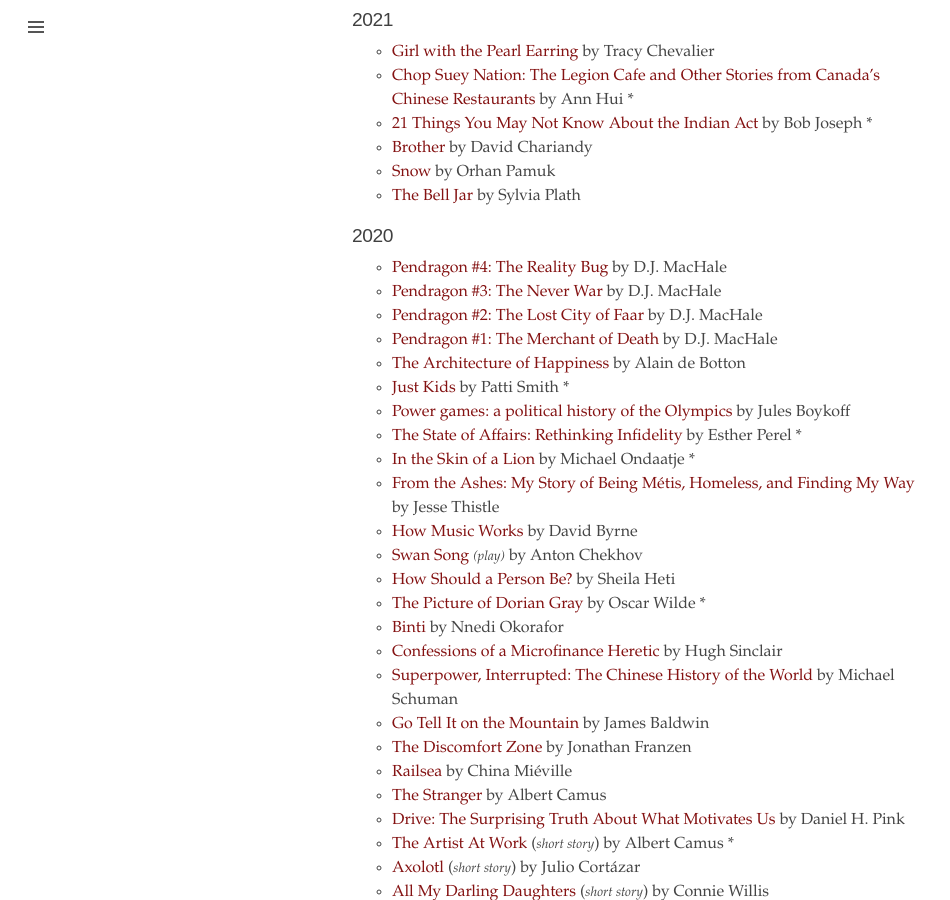
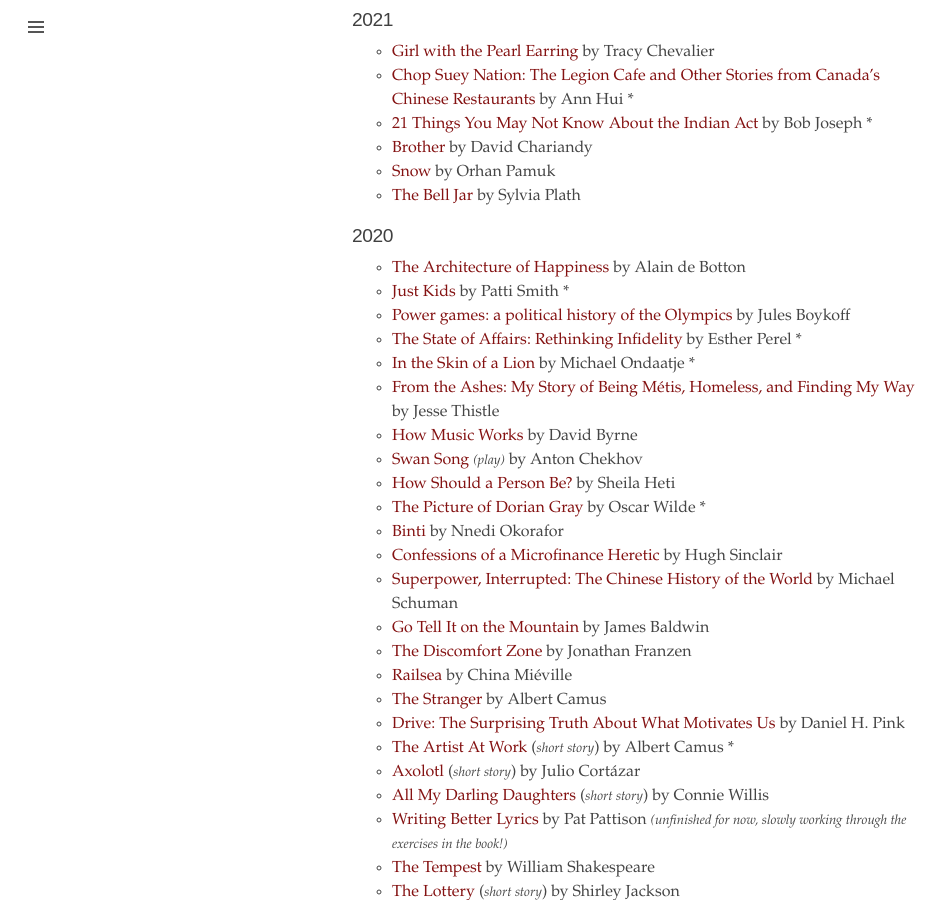
Before and after one commit to mondayrain/mondayrain.github.io, a Jekyll site: the page built from reading_list.md, in a window 1280 px wide and 900 px high, scrolled down 439 px. Shown: the whole window, without its empty margins (0-950 px from the left). Built offline with Jekyll 4.4.1, drawn with Linux system fonts in a browser that asks for light colours.

Commit message:
Update reading_list.md

```diff
--- a/reading_list.md
+++ b/reading_list.md
@@ -22,10 +22,6 @@ I read a lot. I read as much as I can. I read in an attempt to truly understand
 - [The Bell Jar](https://en.wikipedia.org/wiki/The_Bell_Jar) by Sylvia Plath
 
 ## 2020
-- [Pendragon #4: The Reality Bug](https://www.goodreads.com/book/show/215541.The_Reality_Bug) by D.J. MacHale
-- [Pendragon #3: The Never War](https://www.goodreads.com/book/show/536982.The_Never_War) by D.J. MacHale
-- [Pendragon #2: The Lost City of Faar](https://www.goodreads.com/book/show/215543.The_Lost_City_of_Faar) by D.J. MacHale
-- [Pendragon #1: The Merchant of Death](https://www.goodreads.com/book/show/833710.The_Merchant_of_Death) by D.J. MacHale
 - [The Architecture of Happiness](https://en.wikipedia.org/wiki/The_Architecture_of_Happiness) by Alain de Botton
 - [Just Kids](https://en.wikipedia.org/wiki/Just_Kids) by Patti Smith *
 - [Power games: a political history of the Olympics](https://www.versobooks.com/books/2105-power-games) by Jules Boykoff
```
